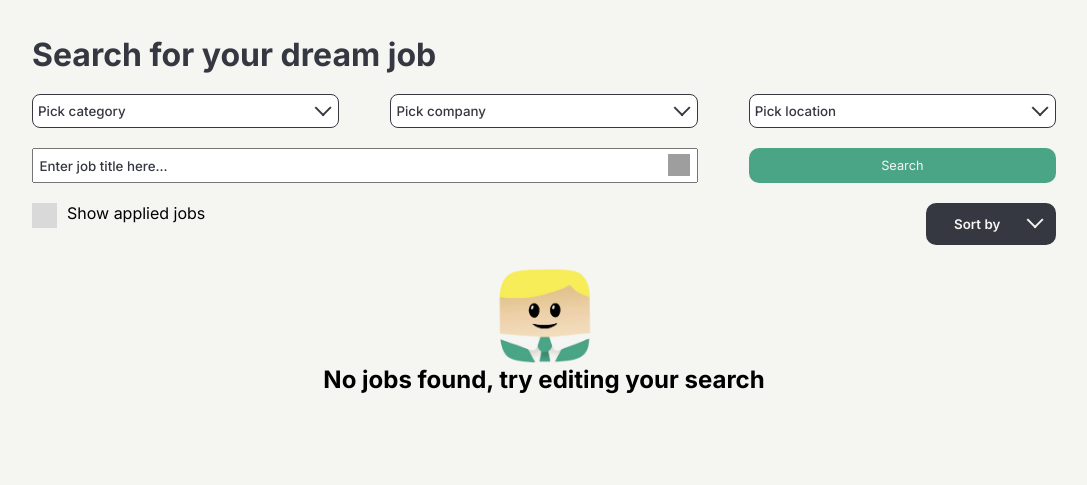
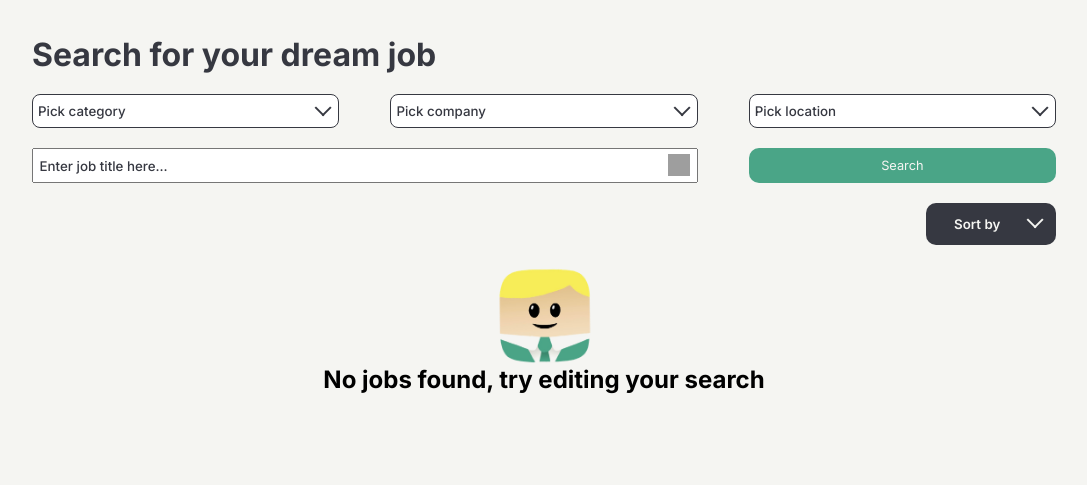
Before and after one commit to GiantMushy/Nestor, a Django app: page /jobs/ in a window 1280 px wide. Shown: the part 92-577 px from the top of the page, without its empty margins (96-1183 px from the left). Run offline with Django 5.2, Linux system fonts and the light colour scheme; data that the repository does not hold is empty; some web fonts are replaced; grey boxes are pictures that could not be loaded.

Commit message:
applied jobs in search removed

```diff
--- a/Nestor/static/css/searchbar.css
+++ b/Nestor/static/css/searchbar.css
@@ -90,7 +90,7 @@
 
 .searchbar-extras {
 	display: flex;
-	justify-content: space-between;
+	justify-content: flex-end;
 	margin-bottom: 20px;
 }
 
--- a/Nestor/templates/job/searchbar.html
+++ b/Nestor/templates/job/searchbar.html
@@ -51,10 +51,6 @@
             <button class="search-btn-job" id="search-btn-job" type="button">Search</button>
         </div>
         <div class="searchbar-extras">
-            <label id="checkbox-container" for="checkbox-applied">Show applied jobs
-                <input id="checkbox-applied" type="checkbox">
-                <span class="checkmark"></span>
-            </label>
             <div id="sort-btn-container">
                 <button id="sort-btn" class="sort-btn with-dropdown">Sort by</button>
                 <span id="sort-chevron"class="chevron"></span>
```
